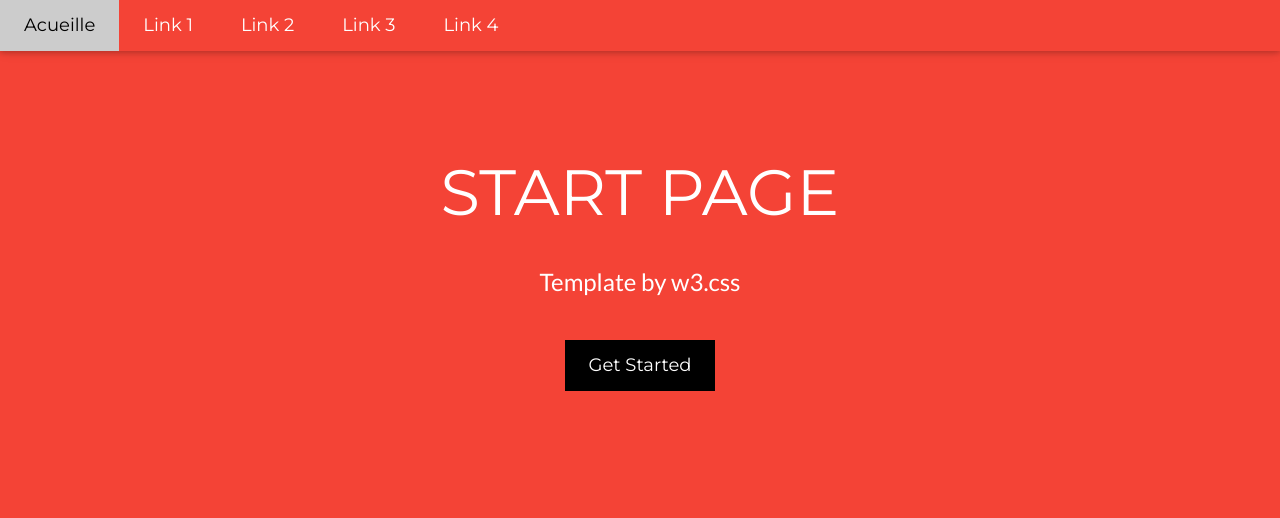
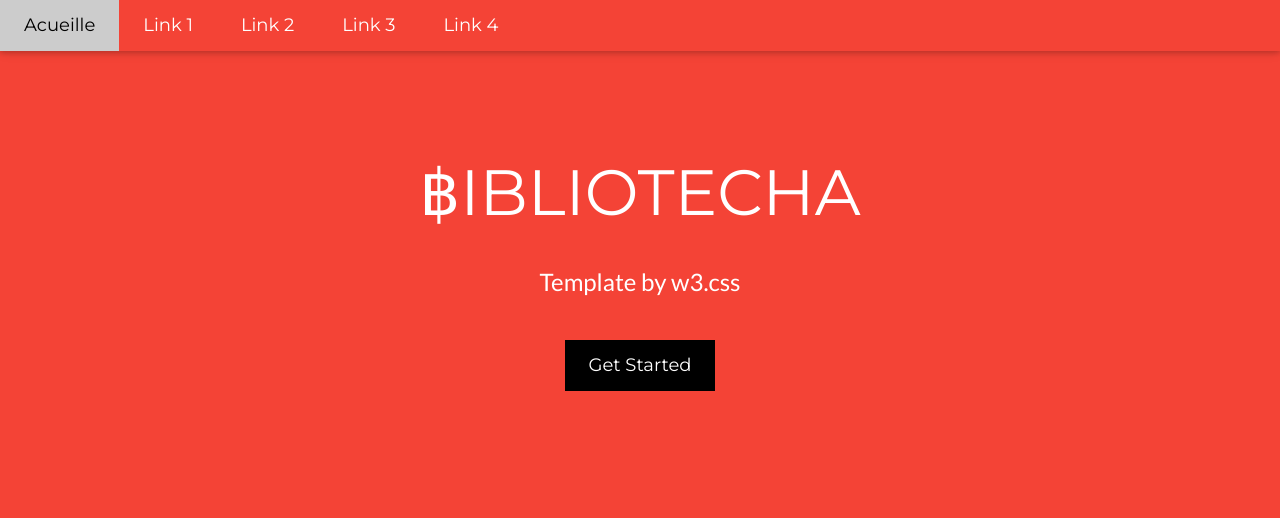
Before and after one commit to Matthieu9/Biblioteka, a PHP site: page / in a window 1280 px wide. Shown: the top 518 px of the page. Run offline with PHP 8.4, Linux system fonts and the light colour scheme.

Commit message:
Modification du titre

```diff
--- a/index.php
+++ b/index.php
@@ -36,7 +36,7 @@ body,h1,h2,h3,h4,h5,h6 {font-family: "Lato", sans-serif}
 
 <!-- Header -->
 <header class="w3-container w3-red w3-center" style="padding:128px 16px">
-  <h1 class="w3-margin w3-jumbo">START PAGE</h1>
+  <h1 class="w3-margin w3-jumbo">฿IBLIOTECHA</h1>
   <p class="w3-xlarge">Template by w3.css</p>
   <button class="w3-button w3-black w3-padding-large w3-large w3-margin-top">Get Started</button>
 </header>
```
